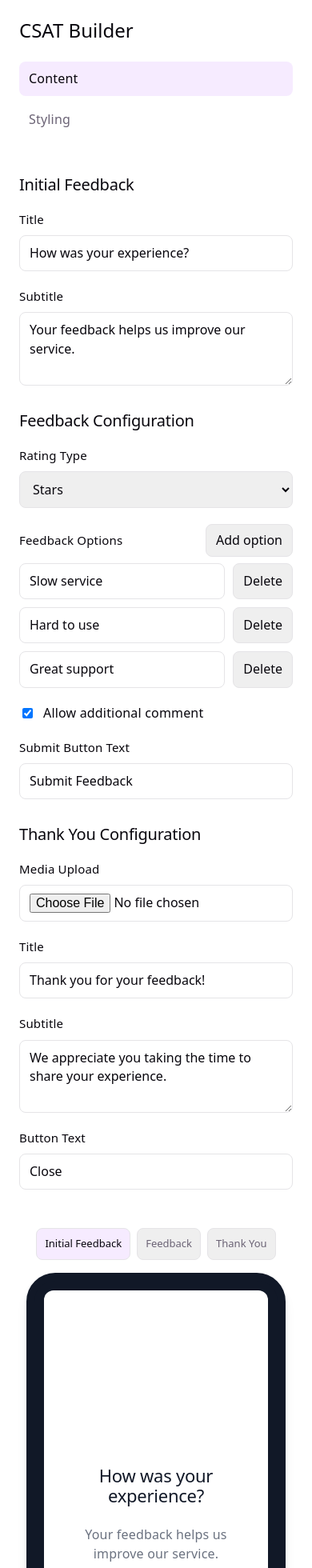
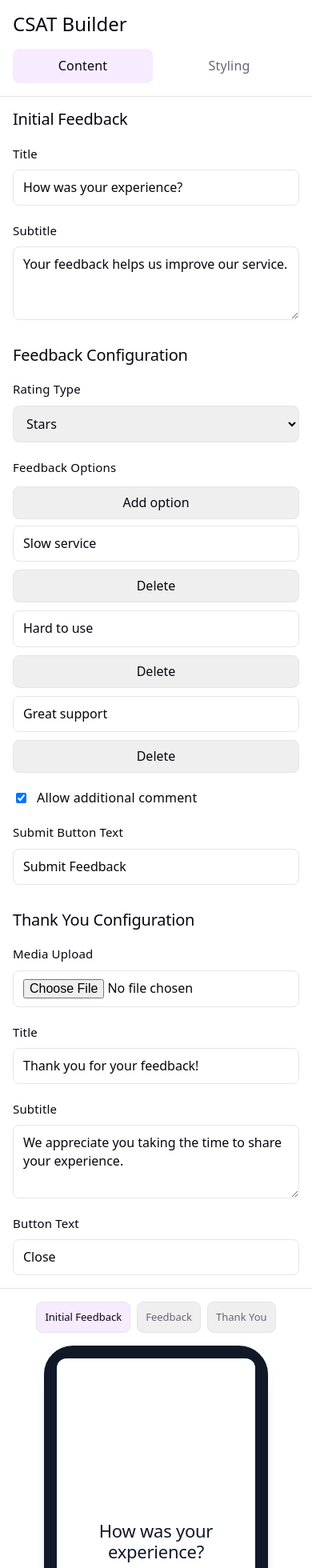
Before and after one commit to MeenakshiThapliyal09/CSAT_Campaign_builder, a React (Vite) app: page /content in a window 390 px wide. Shown: the top 1960 px of the page at 80% size. Built offline with nearby package versions, Linux system fonts and the light colour scheme.

Commit message:
Improve responsive layout

```diff
--- a/src/index.css
+++ b/src/index.css
@@ -61,6 +61,11 @@
 
 body {
   margin: 0;
+  overflow-x: hidden;
+}
+
+* {
+  box-sizing: border-box;
 }
 
 h1,
@@ -109,15 +114,17 @@ code {
 
 .app-shell {
   display: grid;
-  grid-template-columns: 220px minmax(0, 1fr) 360px;
+  grid-template-columns: 220px minmax(320px, 1fr) minmax(300px, 360px);
   min-height: 100svh;
   text-align: left;
+  width: 100%;
 }
 
 .app-shell__nav,
 .app-shell__content,
 .app-shell__preview {
-  padding: 24px;
+  min-width: 0;
+  padding: clamp(16px, 2vw, 24px);
 }
 
 .app-shell__nav {
@@ -150,12 +157,14 @@ code {
 
 .app-shell__content {
   min-width: 0;
+  overflow: hidden;
 }
 
 .app-shell__preview {
   border-left: 1px solid var(--border);
   display: flex;
   justify-content: center;
+  min-width: 0;
 }
 
 .mobile-preview {
@@ -190,8 +199,8 @@ code {
 }
 
 .mobile-preview__device {
-  width: 280px;
-  height: 560px;
+  width: min(280px, calc(100vw - 48px));
+  aspect-ratio: 1 / 2;
   border: 10px solid #111827;
   border-radius: 36px;
   background: #111827;
@@ -283,6 +292,7 @@ code {
   cursor: pointer;
   font: inherit;
   font-size: 15px;
+  max-width: 100%;
   padding: 11px 14px;
 }
 
@@ -294,14 +304,40 @@ code {
   object-fit: cover;
 }
 
-@media (max-width: 960px) {
+@media (max-width: 1180px) {
   .app-shell {
-    grid-template-columns: 1fr;
+    grid-template-columns: 180px minmax(0, 1fr) minmax(260px, 320px);
   }
 
-  .app-shell__nav,
+  .mobile-preview__device {
+    width: min(250px, 100%);
+  }
+}
+
+@media (max-width: 980px) {
+  .app-shell {
+    grid-template-columns: 180px minmax(0, 1fr);
+    grid-template-areas:
+      'nav content'
+      'preview preview';
+  }
+
+  .app-shell__nav {
+    grid-area: nav;
+  }
+
+  .app-shell__content {
+    grid-area: content;
+  }
+
   .app-shell__preview {
-    border: 0;
+    border-left: 0;
+    border-top: 1px solid var(--border);
+    grid-area: preview;
+  }
+
+  .mobile-preview__device {
+    width: min(280px, calc(100vw - 48px));
   }
 }
 
@@ -312,6 +348,7 @@ code {
 
 .content-section {
   max-width: 640px;
+  width: 100%;
 }
 
 .field-group {
@@ -391,7 +428,62 @@ code {
 }
 
 @media (max-width: 720px) {
+  .app-shell {
+    grid-template-columns: 1fr;
+    grid-template-areas:
+      'nav'
+      'content'
+      'preview';
+  }
+
+  .app-shell__nav {
+    border-bottom: 1px solid var(--border);
+    border-right: 0;
+  }
+
+  .app-shell__nav h1 {
+    margin-bottom: 16px;
+  }
+
+  .app-shell__nav nav {
+    grid-template-columns: repeat(2, minmax(0, 1fr));
+  }
+
+  .app-shell__nav-link {
+    text-align: center;
+  }
+
   .style-grid {
     grid-template-columns: 1fr;
   }
+
+  .section-header {
+    align-items: stretch;
+    flex-direction: column;
+  }
+
+  .option-row {
+    grid-template-columns: 1fr;
+  }
 }
+
+@media (max-width: 420px) {
+  .mobile-preview__device {
+    border-width: 8px;
+    padding: 8px;
+  }
+
+  .mobile-preview__screen {
+    padding: 18px;
+  }
+
+  .preview-rating {
+    gap: 6px;
+  }
+
+  .preview-rating__number,
+  .preview-rating__star {
+    height: 30px;
+    width: 30px;
+  }
+}
```
